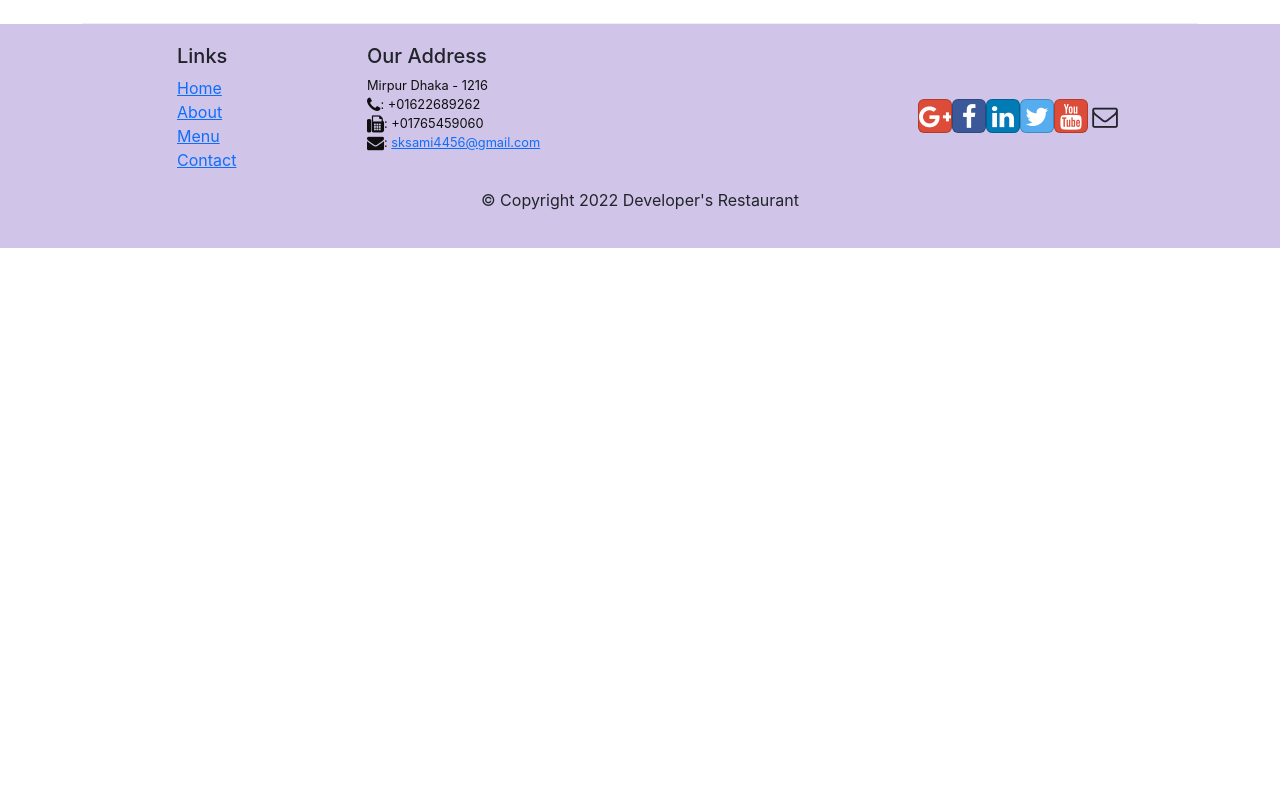
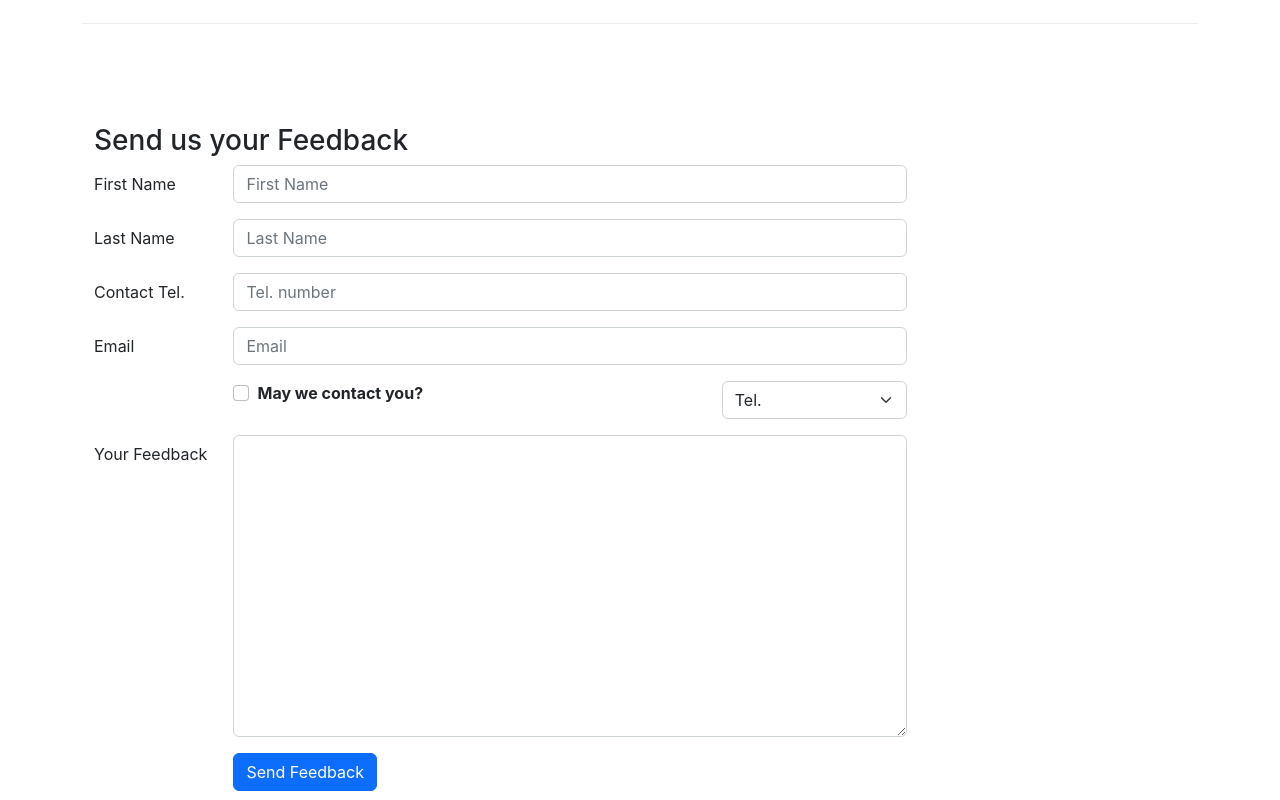
Before and after one commit to sksami3/RestaurantWebSite, a React (Create React App) app: page /contactus in a window 1280 px wide. Shown: the part 700-1500 px from the top of the page. Before the commit the page ends 948 px from the top, so only its background shows below. Built offline with nearby package versions, Linux system fonts and the light colour scheme.

Commit message:
controlled forms

```diff
--- a/src/components/ContactComponent.js
+++ b/src/components/ContactComponent.js
@@ -1,7 +1,43 @@
-import React from 'react';
+import React, { Component } from 'react';
+import { Col, FormGroup, Form, Input, Label, Button } from 'reactstrap';
 
-function Contact(props) {
-    return(
+class Contact extends Component {
+
+    constructor(props) {
+        super(props)
+
+        this.state = {
+            firstname: '',
+            lastname: '',
+            telnum: '',
+            email: '',
+            agree: false,
+            contactType: 'Tel.',
+            message: ''
+        }
+
+        this.handleInputChange = this.handleInputChange.bind(this);
+        this.handleSubmit = this.handleSubmit.bind(this);
+    }
+
+    handleInputChange(event){
+        const targer = event.target;
+        const value = targer.type === 'checkbox' ? targer.checked : targer.value;
+        const name = targer.name;
+
+        this.setState({
+            [name]: value
+        });
+    }
+
+    handleSubmit(event){
+        console.log('Current State is: ' + JSON.stringify(this.state));
+        alert('Current State is: ' + JSON.stringify(this.state));
+        event.preventDefault();
+    }
+
+    render() {
+        return (
             <div className="container">
                 <div className="row row-content">
                     <div className="col-12">
@@ -28,8 +64,96 @@ function Contact(props) {
                         </div>
                     </div>
                 </div>
+
+                <div className='row row-content'>
+
+                    <div className="row row-content">
+                        <div className="col-12">
+                            <h3>Send us your Feedback</h3>
+                        </div>
+                        <div className="col-12 col-md-9">
+                            <Form onSubmit={this.handleSubmit}>
+                                <FormGroup row>
+                                    <Label htmlFor="firstname" md={2}>First Name</Label>
+                                    <Col md={10}>
+                                        <Input type="text" id="firstname" name="firstname"
+                                            placeholder="First Name"
+                                            value={this.state.firstname}
+                                            onChange={this.handleInputChange} />
+                                    </Col>
+                                </FormGroup>
+                                <FormGroup row>
+                                    <Label htmlFor="lastname" md={2}>Last Name</Label>
+                                    <Col md={10}>
+                                        <Input type="text" id="lastname" name="lastname"
+                                            placeholder="Last Name"
+                                            value={this.state.lastname}
+                                            onChange={this.handleInputChange} />
+                                    </Col>
+                                </FormGroup>
+                                <FormGroup row>
+                                    <Label htmlFor="telnum" md={2}>Contact Tel.</Label>
+                                    <Col md={10}>
+                                        <Input type="tel" id="telnum" name="telnum"
+                                            placeholder="Tel. number"
+                                            value={this.state.telnum}
+                                            onChange={this.handleInputChange} />
+                                    </Col>
+                                </FormGroup>
+                                <FormGroup row>
+                                    <Label htmlFor="email" md={2}>Email</Label>
+                                    <Col md={10}>
+                                        <Input type="email" id="email" name="email"
+                                            placeholder="Email"
+                                            value={this.state.email}
+                                            onChange={this.handleInputChange} />
+                                    </Col>
+                                </FormGroup>
+                                <FormGroup row>
+                                    <Col md={{ size: 6, offset: 2 }}>
+                                        <FormGroup check>
+                                            <Label check>
+                                                <Input type="checkbox"
+                                                    name="agree"
+                                                    checked={this.state.agree}
+                                                    onChange={this.handleInputChange} /> {' '}
+                                                <strong>May we contact you?</strong>
+                                            </Label>
+                                        </FormGroup>
+                                    </Col>
+                                    <Col md={{ size: 3, offset: 1 }}>
+                                        <Input type="select" name="contactType"
+                                            value={this.state.contactType}
+                                            onChange={this.handleInputChange}>
+                                            <option>Tel.</option>
+                                            <option>Email</option>
+                                        </Input>
+                                    </Col>
+                                </FormGroup>
+                                <FormGroup row>
+                                    <Label htmlFor="message" md={2}>Your Feedback</Label>
+                                    <Col md={10}>
+                                        <Input type="textarea" id="message" name="message"
+                                            rows="12"
+                                            value={this.state.message}
+                                            onChange={this.handleInputChange}></Input>
+                                    </Col>
+                                </FormGroup>
+                                <FormGroup row>
+                                    <Col md={{ size: 10, offset: 2 }}>
+                                        <Button type="submit" color="primary">
+                                            Send Feedback
+                                        </Button>
+                                    </Col>
+                                </FormGroup>
+                            </Form>
+                        </div>
+                    </div>
+                </div>
+
             </div>
         );
     }
+}
 
 export default Contact;
```
Lines whose indentation alone changed are shown as unchanged.
